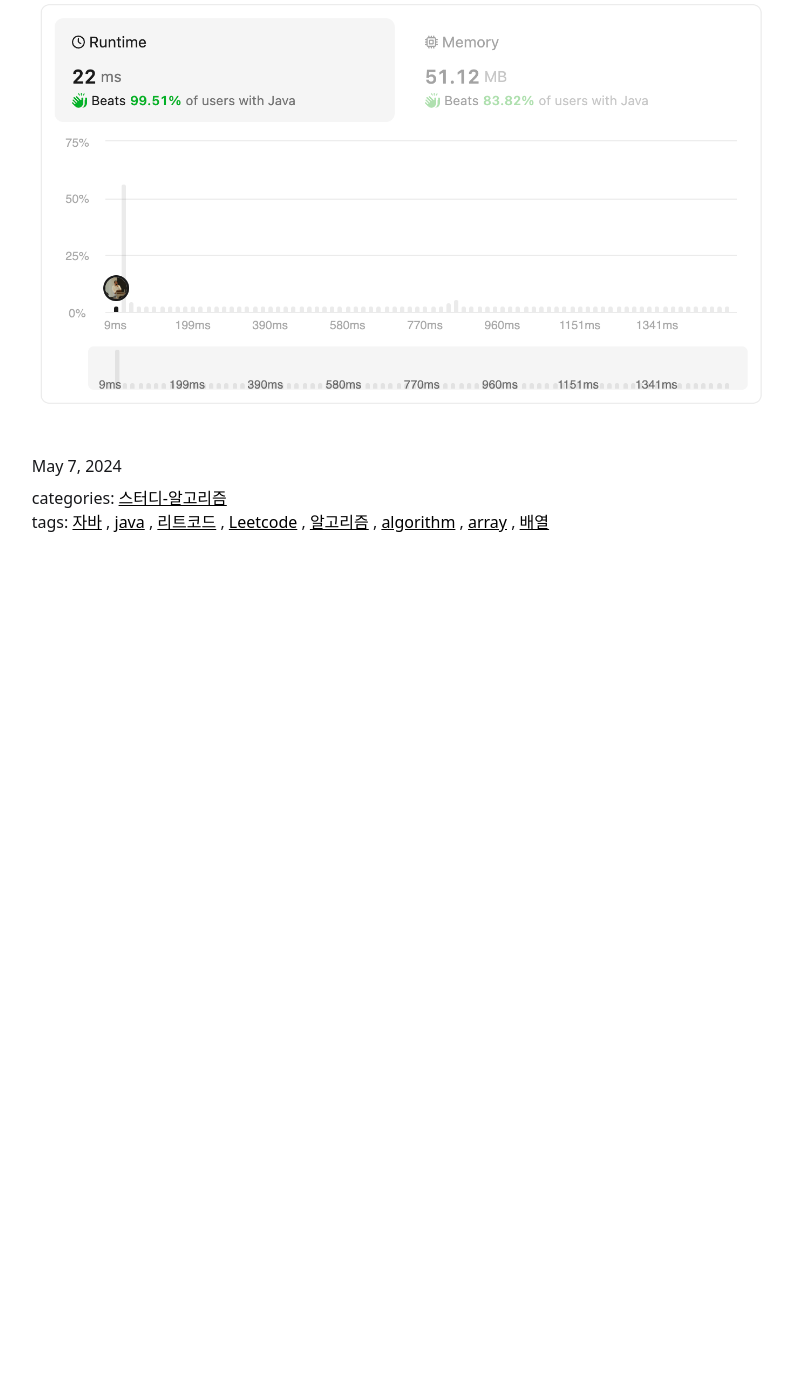
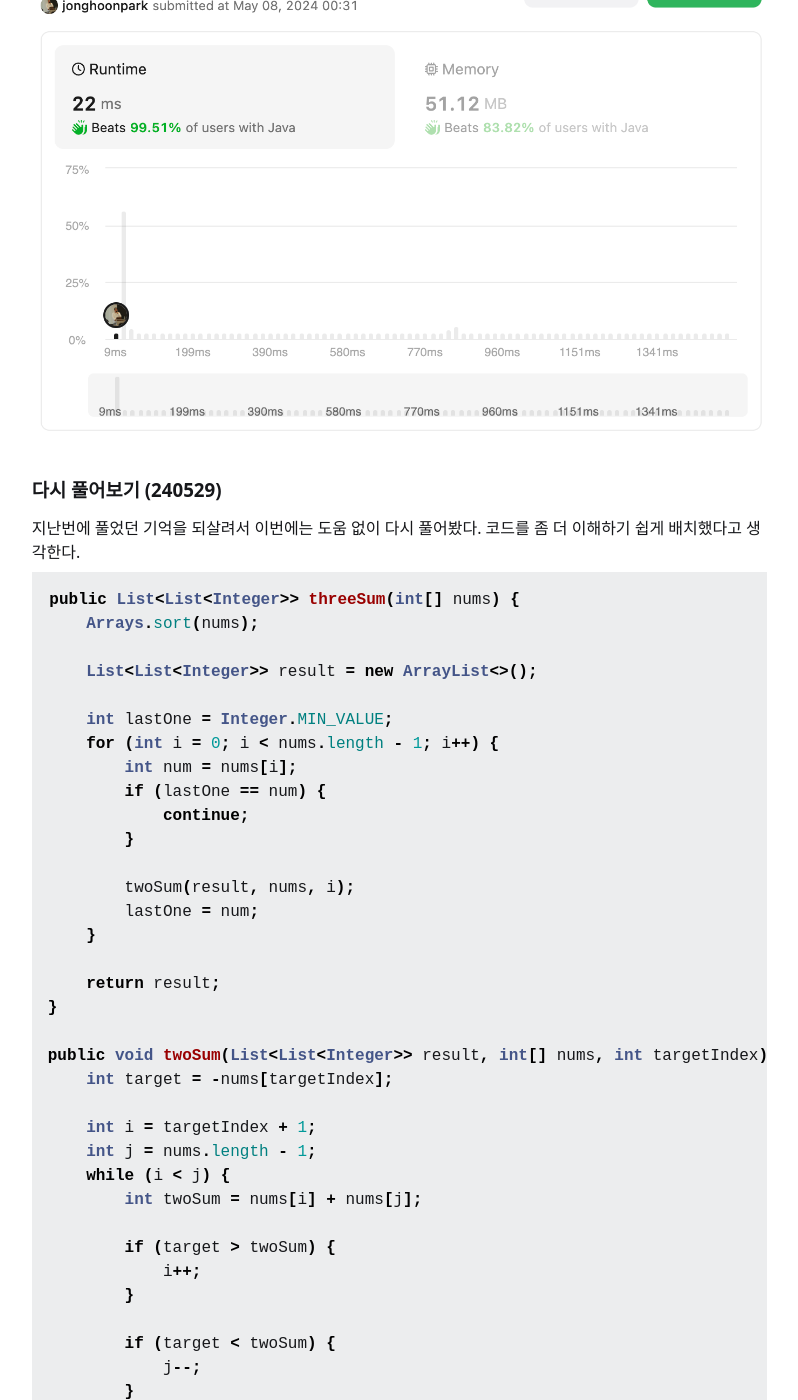
Before and after one commit to dev-jonghoonpark/algorithm-blog, a Jekyll site: the page built from _posts/2024-05-07-leetcode-15.md, in a window 1280 px wide and 1400 px high, scrolled down 8798 px. Shown: the whole window, without its empty margins (321-1119 px from the left). Built offline with Jekyll 4.4.1, drawn with Linux system fonts in a browser that asks for light colours; the table of contents is made by our own code; before the commit the page ends 9428 px from its top, so only the background shows below that; some of the changed text lies outside the part shown.

Commit message:
update post

````diff
--- a/_posts/2024-05-07-leetcode-15.md
+++ b/_posts/2024-05-07-leetcode-15.md
@@ -281,3 +281,55 @@ while (j > i && nums[i] == nums[i - 1])
 모범답안도 동일하게 시간 복잡도는 O(n^2), 공간 복잡도는 O(n^2) 이다. 하지만 실제 동작은 20-30ms 로 끝나기 떄문에 약 33배 차이가 난다.
 
 ![best answer](/assets/images/2024-05-07-leetcode-15/best-answer.png)
+
+### 다시 풀어보기 (240529)
+
+지난번에 풀었던 기억을 되살려서 이번에는 도움 없이 다시 풀어봤다. 코드를 좀 더 이해하기 쉽게 배치했다고 생각한다.
+
+```java
+public List<List<Integer>> threeSum(int[] nums) {
+    Arrays.sort(nums);
+
+    List<List<Integer>> result = new ArrayList<>();
+
+    int lastOne = Integer.MIN_VALUE;
+    for (int i = 0; i < nums.length - 1; i++) {
+        int num = nums[i];
+        if (lastOne == num) {
+            continue;
+        }
+
+        twoSum(result, nums, i);
+        lastOne = num;
+    }
+
+    return result;
+}
+
+public void twoSum(List<List<Integer>> result, int[] nums, int targetIndex) {
+    int target = -nums[targetIndex];
+
+    int i = targetIndex + 1;
+    int j = nums.length - 1;
+    while (i < j) {
+        int twoSum = nums[i] + nums[j];
+
+        if (target > twoSum) {
+            i++;
+        }
+
+        if (target < twoSum) {
+            j--;
+        }
+
+        if (target == twoSum) {
+            result.add(List.of(-target, nums[i], nums[j]));
+            int current = nums[i];
+            while (i < nums.length - 2 && current == nums[i + 1]) {
+                i++;
+            }
+            i++;
+        }
+    }
+}
+```
````
